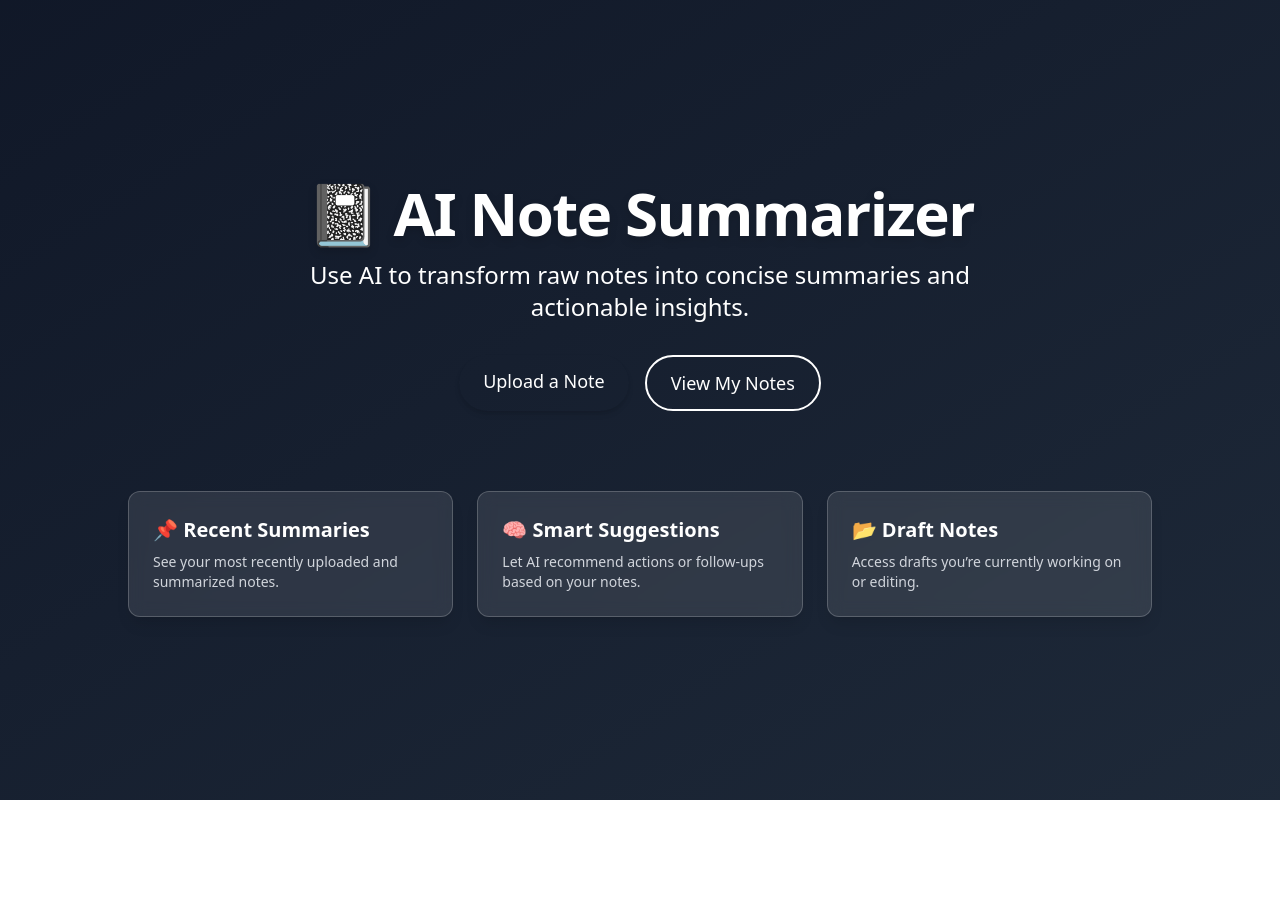
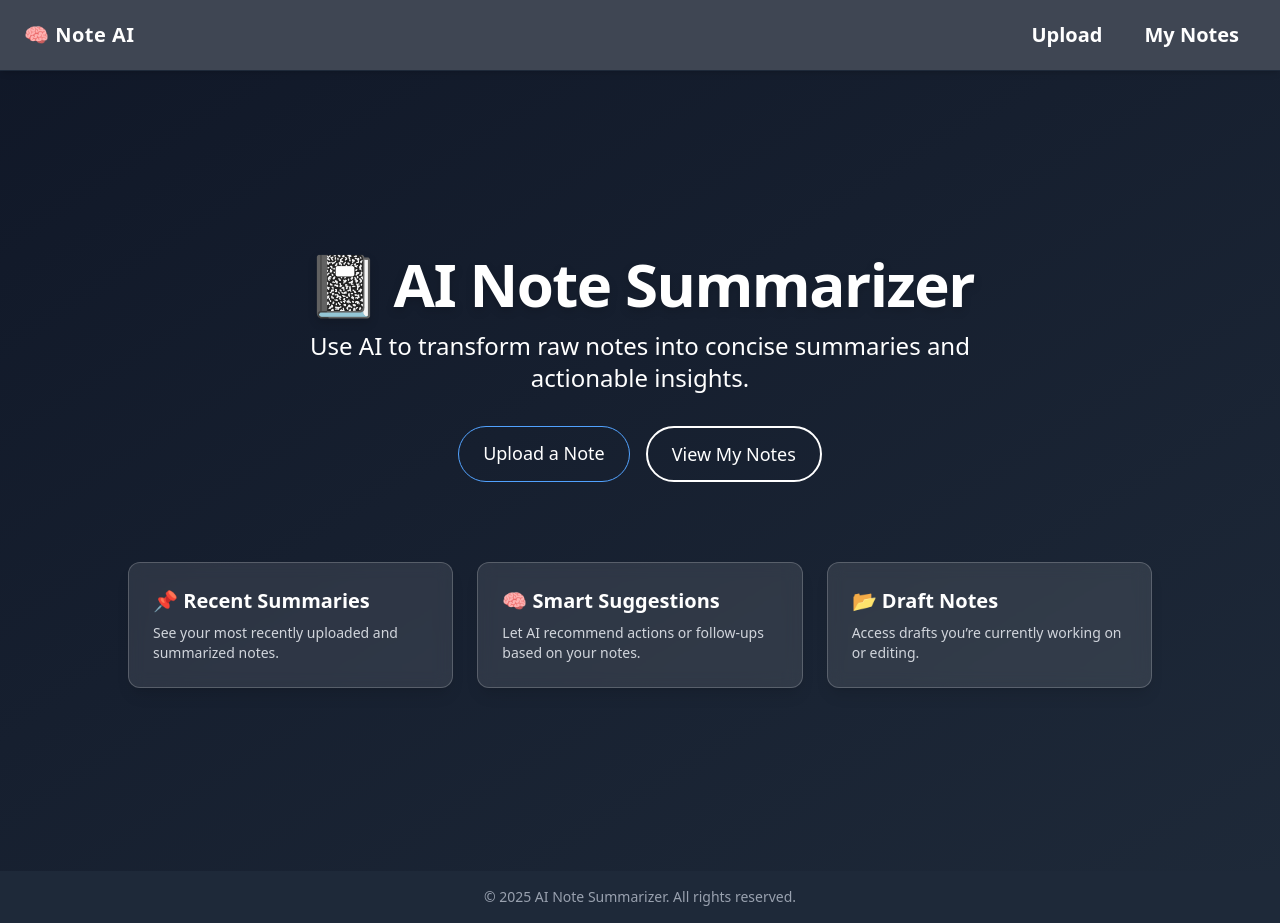
Before and after one commit to cenevan/note-summarizer, a React (Vite) app in the folder frontend/: page / in a window 1280 px wide. Before the commit the page ends 800 px from the top, so only its background shows below. Built offline with nearby package versions, Linux system fonts and the light colour scheme.

Commit message:
header and footer

```diff
--- a/frontend/src/App.tsx
+++ b/frontend/src/App.tsx
@@ -3,6 +3,8 @@ import { BrowserRouter as Router, Routes, Route, Link } from "react-router-dom";
 import UploadPage from "./pages/UploadPage.tsx";
 import MyNotes from "./pages/MyNotes.tsx";
 import DisplayNote from "./pages/DisplayNote.tsx";
+import Header from "./components/Header.tsx";
+import Footer from "./components/Footer.tsx";
 
 function App() {
   return (
@@ -11,6 +13,8 @@ function App() {
         <Route
           path="/"
           element={
+            <>
+              <Header />
               <main className="min-h-screen bg-gradient-to-br from-gray-900 via-secondary to-gray-800 text-white flex flex-col items-center justify-center px-6 py-10 space-y-8">
                 <div className="text-center space-y-4">
                   <h1 className="text-5xl sm:text-6xl font-extrabold tracking-tight text-primary drop-shadow-lg">
@@ -24,13 +28,13 @@ function App() {
                 <div className="flex flex-col sm:flex-row gap-4">
                   <Link
                     to="/upload"
-                  className="relative px-6 py-3 bg-primary text-white font-medium rounded-full text-lg shadow-md hover:bg-blue-600 transition before:absolute before:inset-0 before:-z-10 before:rounded-full before:blur-md before:bg-yellow-400"
+                    className="px-6 py-3 bg-primary text-white border border-blue-400 rounded-full text-lg font-medium hover:bg-blue-600 transition"
                   >
                     Upload a Note
                   </Link>
                   <Link
                     to="/notes"
-                  className="px-6 py-3 border-2 border-primary text-primary rounded-full text-lg font-medium hover:bg-primary hover:text-white transition"
+                    className="px-6 py-3 border-2 border-primary text-primary rounded-full text-lg font-medium hover:bg-gray-600 hover:text-white transition"
                   >
                     View My Notes
                   </Link>
@@ -54,11 +58,40 @@ function App() {
                   </div>
                 </div>
               </main>
+              <Footer />
+            </>
           }
         />
-        <Route path="/upload" element={<UploadPage />} />
-        <Route path="/notes" element={<MyNotes />} />
-        <Route path="/notes/:id" element={<DisplayNote />} />
+        <Route
+          path="/upload"
+          element={
+            <>
+              <Header />
+              <UploadPage />
+              <Footer />
+            </>
+          }
+        />
+        <Route
+          path="/notes"
+          element={
+            <>
+              <Header />
+              <MyNotes />
+              <Footer />
+            </>
+          }
+        />
+        <Route
+          path="/notes/:id"
+          element={
+            <>
+              <Header />
+              <DisplayNote />
+              <Footer />
+            </>
+          }
+        />
       </Routes>
     </Router>
   );
--- /dev/null
+++ b/frontend/src/components/Footer.tsx
@@ -0,0 +1,9 @@
+import React from "react";
+
+const Footer: React.FC = () => (
+  <footer className="bg-gray-800 text-gray-400 text-sm text-center py-4 w-full">
+    <p>&copy; {new Date().getFullYear()} AI Note Summarizer. All rights reserved.</p>
+  </footer>
+);
+
+export default Footer;
--- /dev/null
+++ b/frontend/src/components/Header.tsx
@@ -0,0 +1,28 @@
+import React from "react";
+import { Link } from "react-router-dom";
+
+const Header: React.FC = () => (
+  <header className="bg-gray-900/80 backdrop-blur-md text-white py-3 px-6 shadow-md border-b border-gray-800">
+    <div className="flex justify-between items-center max-w-7xl mx-auto">
+      <Link to="/" className="text-xl font-semibold tracking-wide text-white hover:text-primary transition-colors duration-300">
+        🧠 Note AI
+      </Link>
+      <nav className="flex gap-2">
+        <Link
+          to="/upload"
+          className="px-4 py-2 text-xl font-semibold border border-transparent text-white hover:border-white hover:bg-gray-800 rounded transition-colors"
+        >
+          Upload
+        </Link>
+        <Link
+          to="/notes"
+          className="px-4 py-2 text-xl font-semibold border border-transparent text-white hover:border-white hover:bg-gray-800 rounded transition-colors"
+        >
+          My Notes
+        </Link>
+      </nav>
+    </div>
+  </header>
+);
+
+export default Header;
--- a/frontend/src/components/NoteCard.tsx
+++ b/frontend/src/components/NoteCard.tsx
@@ -58,13 +58,13 @@ const NoteCard: React.FC<Props> = ({
   }
 
   return (
-    <div className="bg-gray-700 dark:bg-secondary p-6 rounded-lg shadow-md text-gray-900 dark:text-white font-sans transition-all duration-300 hover:shadow-lg h-full flex flex-col justify-between">
+    <div className="bg-gray-800 border border-gray-700 p-6 rounded-xl shadow-lg text-white font-sans transition-all duration-300 hover:shadow-xl h-full flex flex-col justify-between">
       <div>
         <div className="flex flex-col items-center">
           {isRenaming ? (
             <div className="flex items-center gap-2 mb-2">
               <input
-                className="text-2xl font-bold text-primary leading-tight break-words bg-transparent border-b border-primary focus:outline-none text-center"
+                className="text-3xl font-bold text-primary leading-tight break-words bg-transparent border-b border-primary focus:outline-none text-center"
                 value={editedName}
                 onChange={(e) => setEditedName(e.target.value)}
                 autoFocus
@@ -79,7 +79,7 @@ const NoteCard: React.FC<Props> = ({
             </div>
           ) : (
             <div className="flex items-center gap-2 mb-2">
-              <h3 className="text-2xl font-bold text-primary leading-tight break-words text-center">
+              <h3 className="text-3xl font-bold text-primary leading-tight break-words text-center">
                 {editedName}
               </h3>
               <button
@@ -97,7 +97,7 @@ const NoteCard: React.FC<Props> = ({
             {tags.map(tag => (
               <span
                 key={tag.id}
-                className="pl-3 pr-2 py-1 rounded-full text-sm inline-flex items-center gap-1 text-white bg-gray-800"
+                className="pl-3 pr-2 py-1 rounded-full text-sm inline-flex items-center gap-1 border border-gray-600 bg-gray-700 text-white"
               >
                 <span
                   className="w-3 h-3 rounded-full"
@@ -132,13 +132,13 @@ const NoteCard: React.FC<Props> = ({
         {expandLink ? (
           <Link
             to={expandLink}
-            className="text-sm text-blue-400 hover:text-blue-600 transition"
+            className="text-sm px-3 py-1 rounded-md border border-blue-400 text-blue-400 hover:bg-blue-800 transition"
           >
             + Expand
           </Link>
         ) : (
           <button
-            className="text-sm text-blue-400 hover:text-blue-600 transition"
+            className="text-sm px-3 py-1 rounded-md border border-blue-400 text-blue-400 hover:bg-blue-800 transition"
             onClick={() => setExpanded(!expanded)}
           >
             {expanded ? "− Collapse" : "+ Expand"}
@@ -147,7 +147,7 @@ const NoteCard: React.FC<Props> = ({
 
         <button
           onClick={() => onDelete(noteId)}
-          className="text-sm text-red-400 hover:text-red-600 transition"
+          className="text-sm px-3 py-1 rounded-md border border-red-400 text-red-400 hover:bg-red-800 transition"
         >
           Delete
         </button>
--- a/frontend/src/pages/DisplayNote.tsx
+++ b/frontend/src/pages/DisplayNote.tsx
@@ -96,9 +96,13 @@ export default function DisplayNote() {
 
   return (
     <div className="min-h-screen bg-gradient-to-br from-gray-900 via-secondary to-gray-800 text-white p-8 font-sans flex flex-col items-center space-y-10">
-      <div className="space-x-4 text-lg">
-        <Link to="/" className="text-blue-400 hover:underline">← Home</Link>
-        <Link to="/notes" className="text-blue-400 hover:underline">Back to My Notes</Link>
+      <div className="w-full max-w-4xl mb-4">
+        <Link
+          to="/notes"
+          className="inline-flex items-center gap-1 text-sm px-3 py-1 rounded-full border border-blue-400 text-blue-400 hover:bg-blue-800 transition"
+        >
+          ← Back to My Notes
+        </Link>
       </div>
       {isRenaming ? (
         <div className="flex justify-center items-center gap-2 mb-6">
@@ -129,7 +133,6 @@ export default function DisplayNote() {
         </div>
       )}
 
-      {tags.length > 0 && (
       <div className="max-w-3xl w-full flex flex-wrap justify-center gap-2">
         {tags.map(tag => (
           <span
@@ -175,7 +178,6 @@ export default function DisplayNote() {
           Add Tag
         </button>
       </div>
-      )}
 
       {showTagSelector && (
         <div className="mb-6 border border-gray-400 bg-gray-800 p-4 rounded">
--- a/frontend/src/pages/MyNotes.tsx
+++ b/frontend/src/pages/MyNotes.tsx
@@ -52,11 +52,6 @@ export default function MyNotes() {
         📚 My Notes
       </h1>
 
-      <div className="space-x-4 text-lg">
-        <Link to="/" className="text-blue-400 hover:underline">← Back to Home</Link>
-        <Link to="/upload" className="text-blue-400 hover:underline">Upload a Note</Link>
-      </div>
-
       <div>
         <button
           onClick={() => setFiltering(!filtering)}
--- a/frontend/src/pages/UploadPage.tsx
+++ b/frontend/src/pages/UploadPage.tsx
@@ -79,11 +79,6 @@ export default function UploadPage() {
       <h1 className="text-5xl font-extrabold tracking-tight text-primary drop-shadow-lg text-center">
         📝 Upload a Note
       </h1>
-
-      <div className="space-x-4 text-lg">
-        <Link to="/" className="text-blue-400 hover:underline">← Back to Home</Link>
-        <Link to="/notes" className="text-blue-400 hover:underline">View My Notes</Link>
-      </div>
 
       <div className="flex flex-col items-center space-y-6 bg-white/10 backdrop-blur-md p-6 rounded-xl shadow-md border border-white/20 w-full max-w-2xl">
         <label
```
Lines whose indentation alone changed are shown as unchanged.
